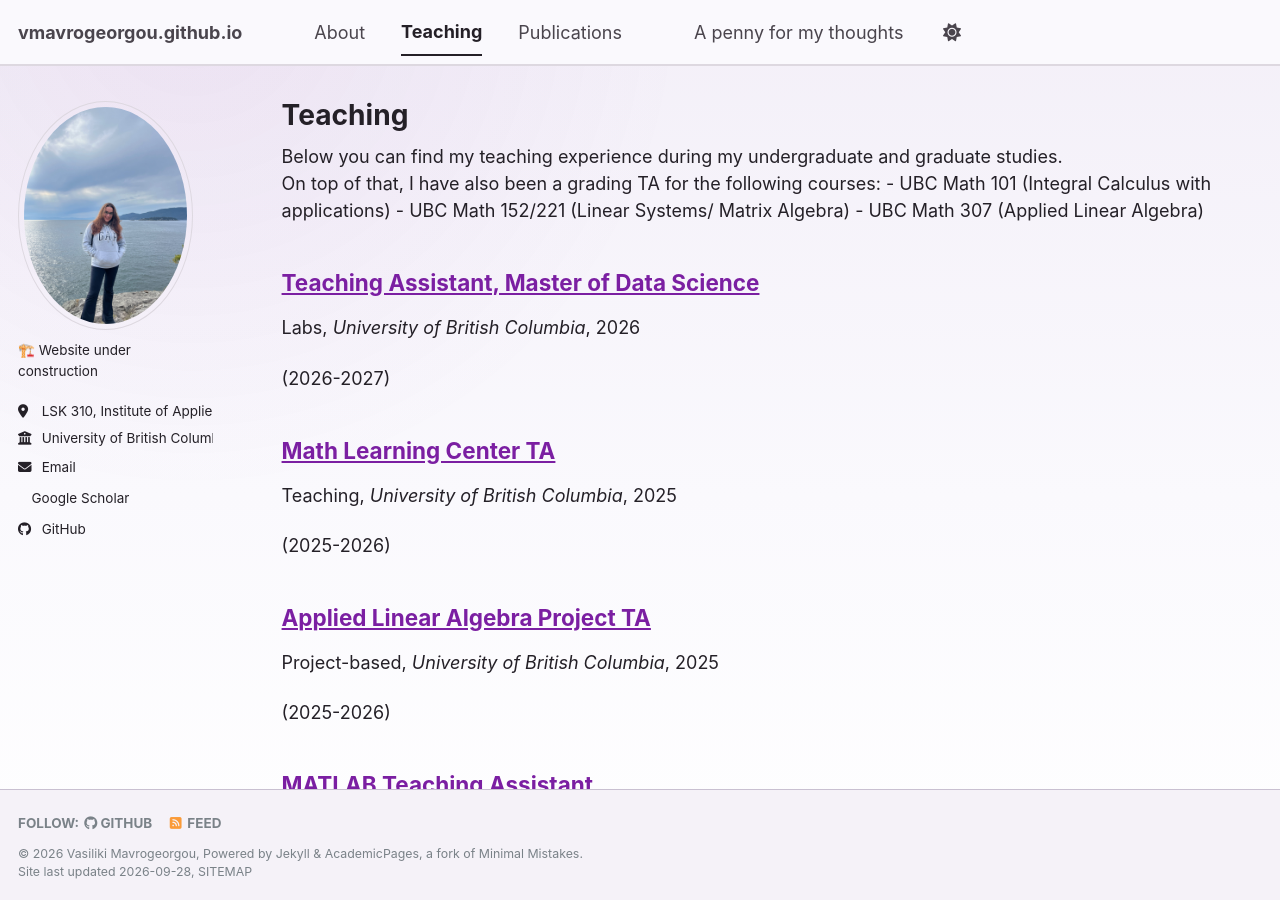
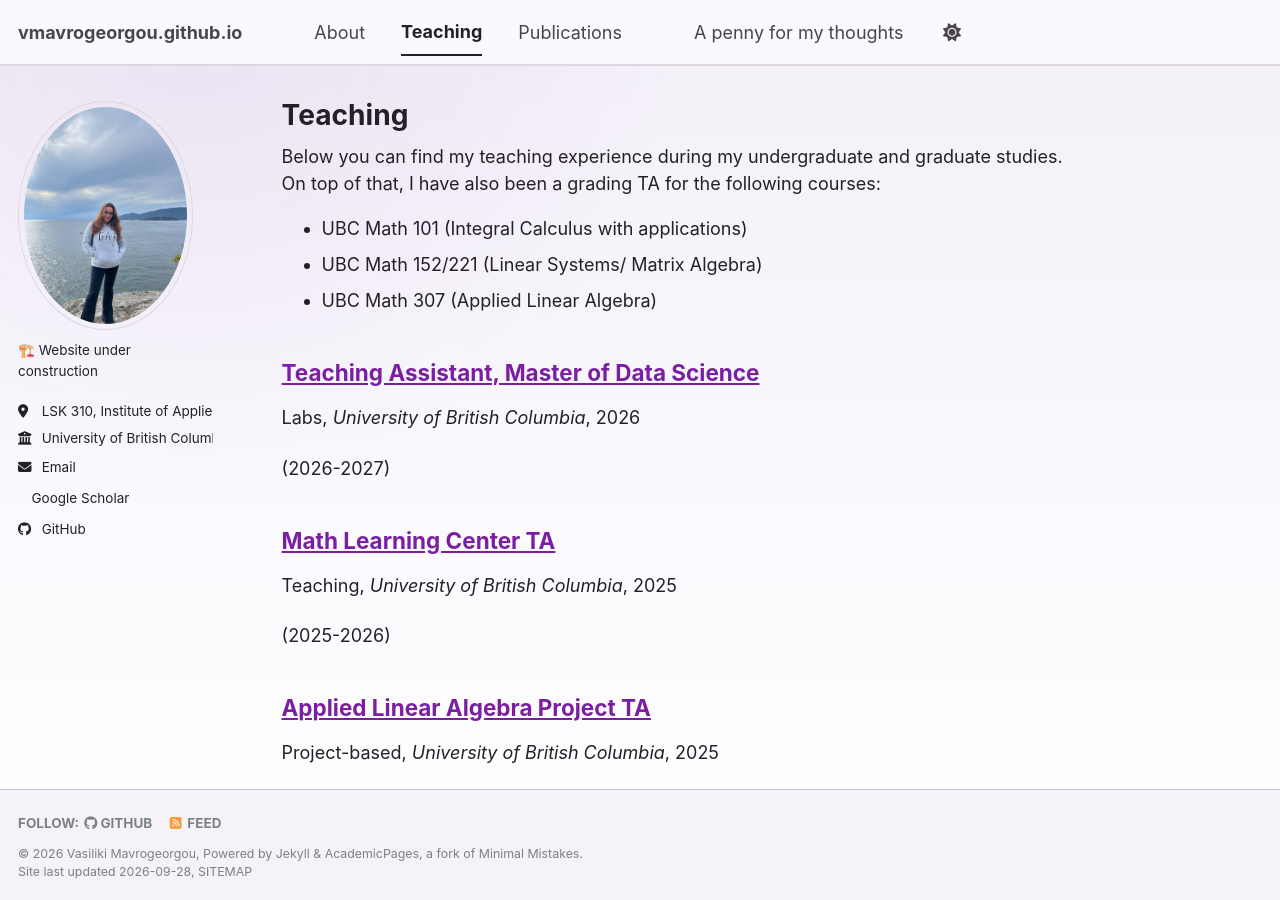
Before and after one commit to vmavrogeorgou/vmavrogeorgou.github.io, a Jekyll site: the page built from _pages/teaching.html, in a window 1280 px wide and 900 px high. Built offline with Jekyll 4.4.1, drawn with Linux system fonts in a browser that asks for light colours; a style sheet for code colours, icons or effects is not loaded.

Commit message:
Convert TA courses to unordered list format
Changed the format of the TA courses list to an unordered list.

```diff
--- a/_pages/teaching.html
+++ b/_pages/teaching.html
@@ -9,9 +9,11 @@ Below you can find my teaching experience during my undergraduate and graduate s
 <br>
 
 On top of that, I have also been a grading TA for the following courses:
-- UBC Math 101 (Integral Calculus with applications)
-- UBC Math 152/221 (Linear Systems/ Matrix Algebra)
-- UBC Math 307 (Applied Linear Algebra)
+<ul>
+  <li>UBC Math 101 (Integral Calculus with applications)</li>
+  <li>UBC Math 152/221 (Linear Systems/ Matrix Algebra)</li>
+  <li>UBC Math 307 (Applied Linear Algebra)</li>
+</ul>
 
 {% include base_path %}
 
```
